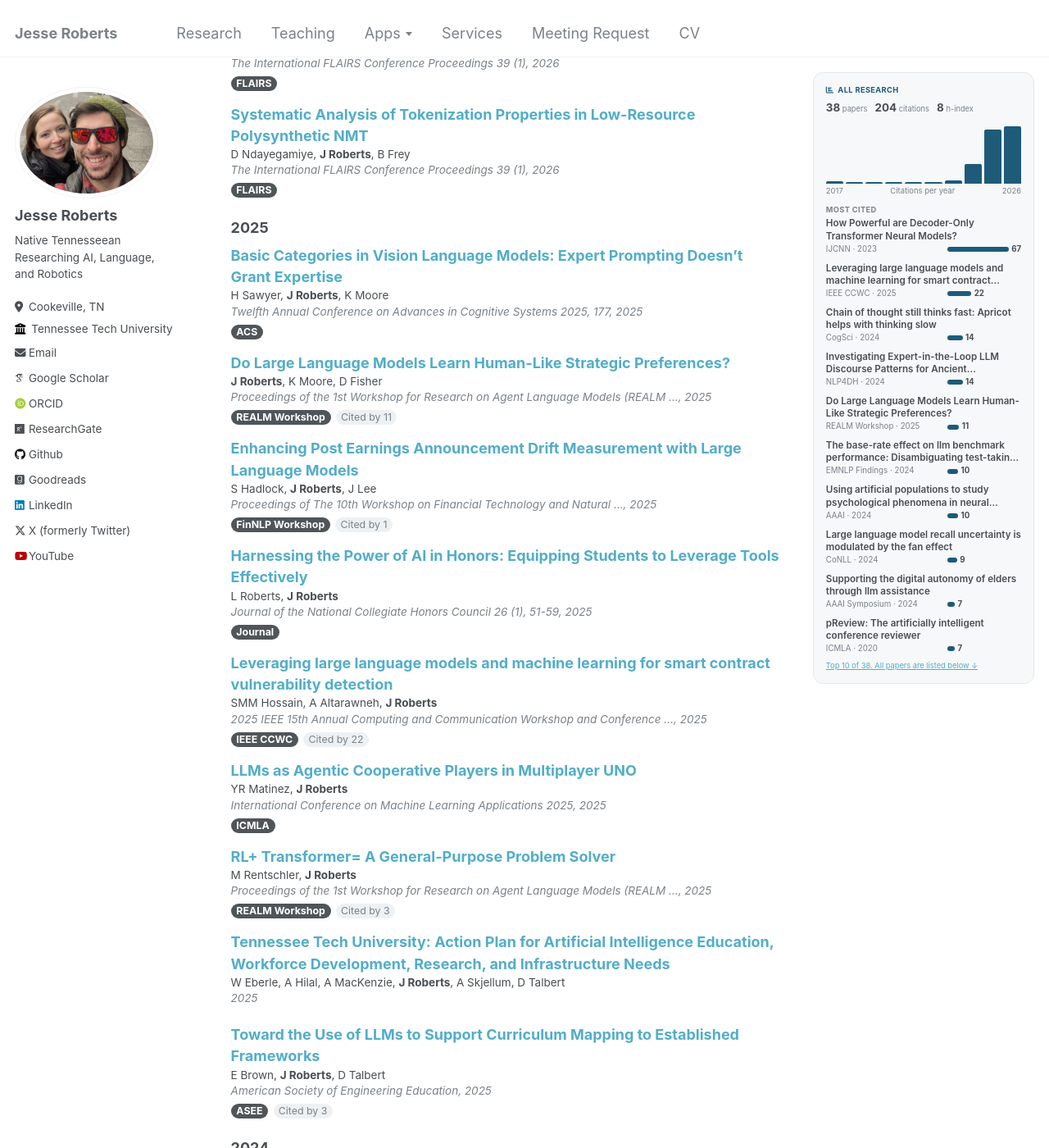
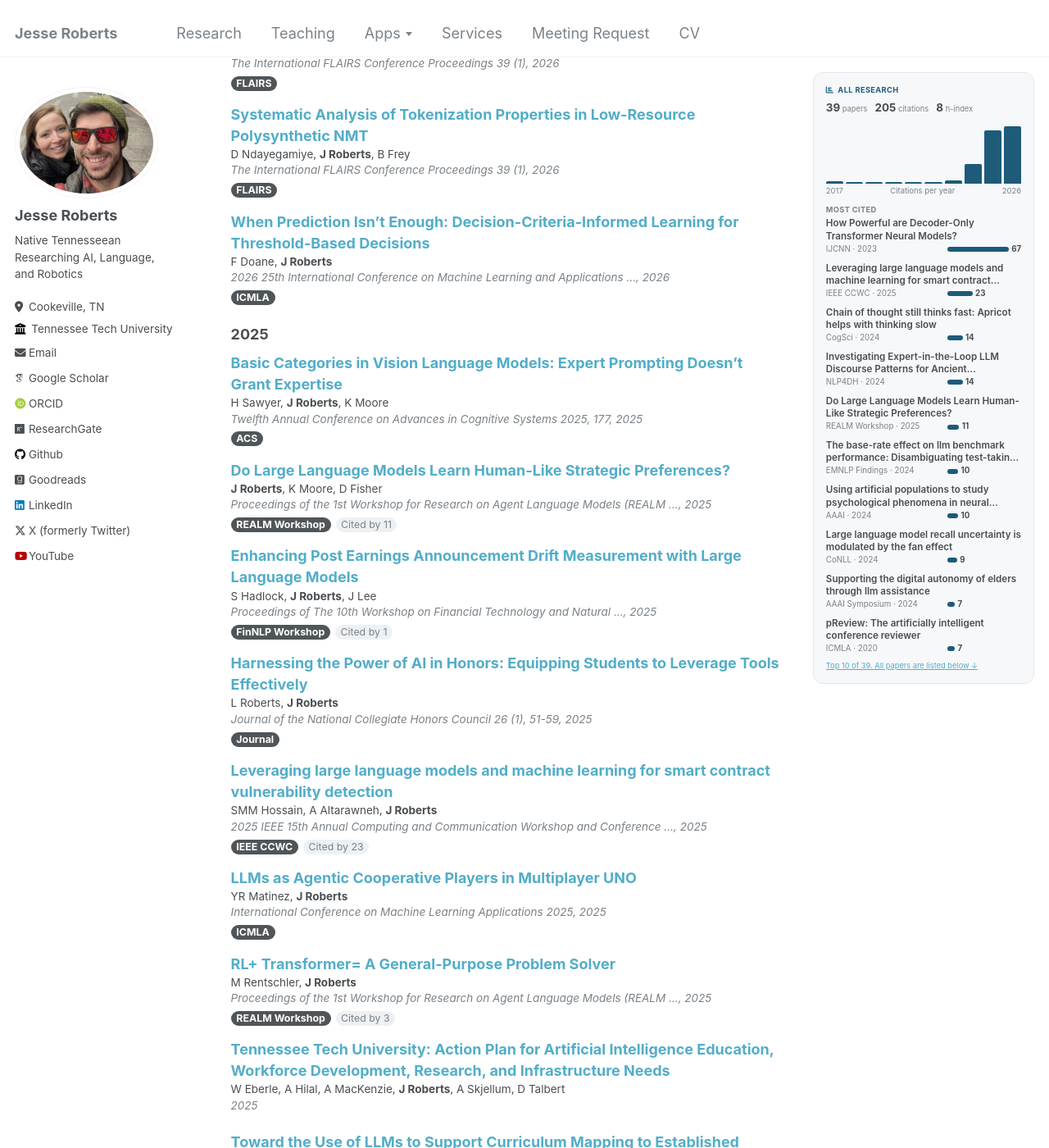
Before and after one commit to JesseTNRoberts/New-site-test, a Jekyll site: the page built from _pages/research.html, in a window 1280 px wide and 1400 px high, scrolled down 5886 px. Shown: the whole window at 82% size. Built offline with Jekyll 4.4.1, drawn with Linux system fonts in a browser that asks for light colours; some web fonts are replaced; some of the changed text lies outside the part shown.

Commit message:
Update site data:stats

```diff
--- a/_data/publications.yml
+++ b/_data/publications.yml
@@ -1,12 +1,12 @@
 # Generated from Google Scholar by scripts/update_stats.rb (daily via GitHub Actions).
 # Don't edit by hand. To fix a paper, edit it on your Scholar profile.
 profile: https://scholar.google.com/citations?user=Bj9GEfkAAAAJ
-updated: '2026-11-05T18:07:28Z'
+updated: '2026-11-07T16:32:24Z'
 metrics:
   since: 2021
   citations:
-    all: 204
-    since: 200
+    all: 205
+    since: 201
   h_index:
     all: 8
     since: 8
@@ -27,7 +27,7 @@ citations_by_year:
 - year: 2025
   citations: 80
 - year: 2026
-  citations: 86
+  citations: 87
 papers:
 - title: Augmenting LLM-Based Agents for Improved Performance in Pentesting and Commissioning
     Operational Technology in Critical Infrastructure
@@ -116,6 +116,13 @@ papers:
   year: 2026
   cited_by: 0
   url: https://scholar.google.com/citations?view_op=view_citation&hl=en&user=Bj9GEfkAAAAJ&pagesize=100&sortby=pubdate&citation_for_view=Bj9GEfkAAAAJ:4JMBOYKVnBMC
+- title: 'When Prediction Isn’t Enough: Decision-Criteria-Informed Learning for Threshold-Based
+    Decisions'
+  authors: F Doane, J Roberts
+  venue: 2026 25th International Conference on Machine Learning and Applications …
+  year: 2026
+  cited_by: 0
+  url: https://scholar.google.com/citations?view_op=view_citation&hl=en&user=Bj9GEfkAAAAJ&pagesize=100&sortby=pubdate&citation_for_view=Bj9GEfkAAAAJ:JV2RwH3_ST0C
 - title: 'Basic Categories in Vision Language Models: Expert Prompting Doesn’t Grant
     Expertise'
   authors: H Sawyer, J Roberts, K Moore
@@ -150,7 +157,7 @@ papers:
   venue: 2025 IEEE 15th Annual Computing and Communication Workshop and Conference
     …
   year: 2025
-  cited_by: 22
+  cited_by: 23
   url: https://scholar.google.com/citations?view_op=view_citation&hl=en&user=Bj9GEfkAAAAJ&pagesize=100&sortby=pubdate&citation_for_view=Bj9GEfkAAAAJ:0EnyYjriUFMC
 - title: LLMs as Agentic Cooperative Players in Multiplayer UNO
   authors: YR Matinez, J Roberts
```
Also changed, not shown: _data/stats.yml (+7 -7 lines).
